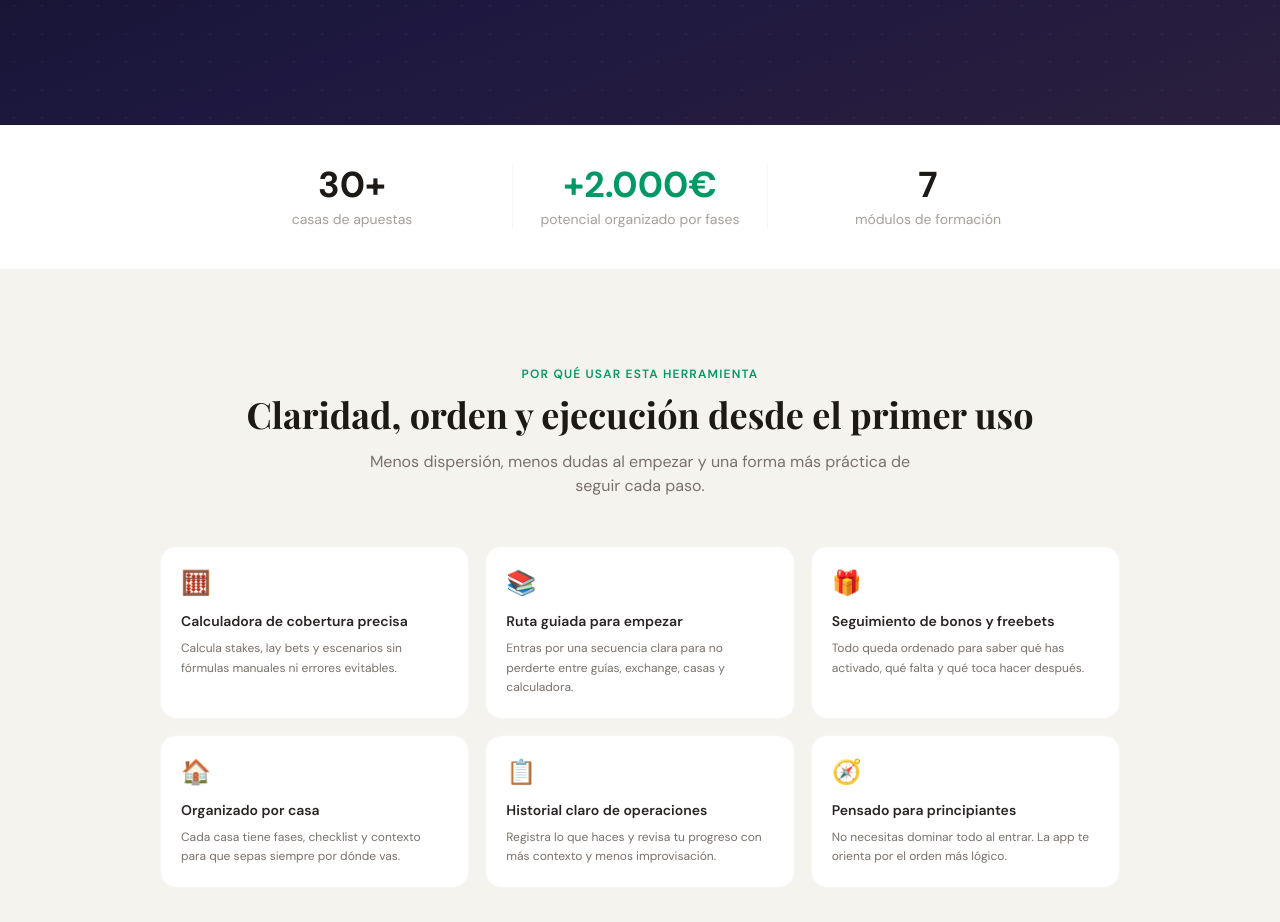
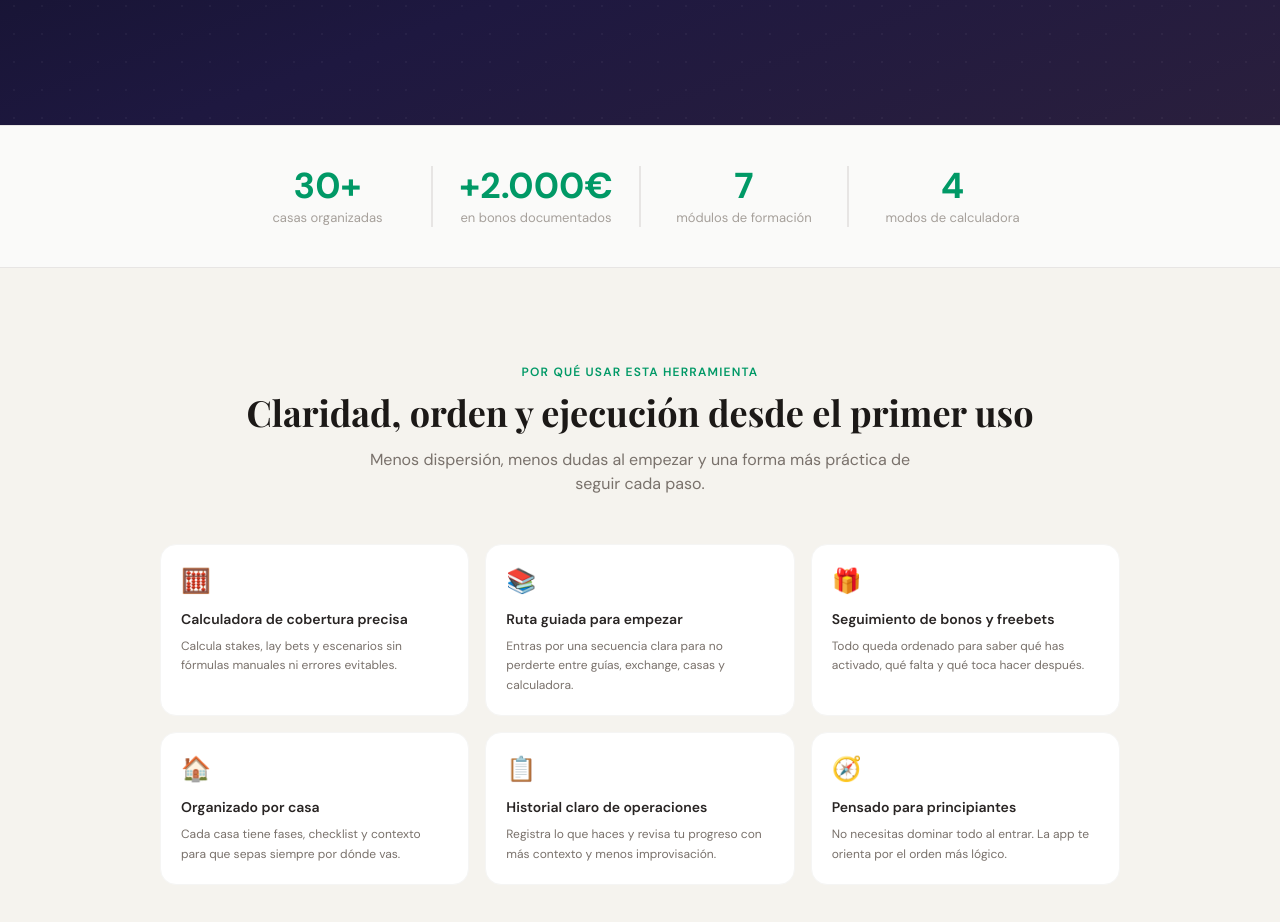
Before and after one commit to eloylt13/matched-betting-app, a Next.js app: page / in a window 1280 px wide. Shown: the part 820-1742 px from the top of the page. Built offline with nearby package versions, Linux system fonts and the light colour scheme; a web font is replaced by a local one.

Commit message:
feat: social proof metrics bar

```diff
--- a/app/page.tsx
+++ b/app/page.tsx
@@ -281,20 +281,24 @@ export default function LandingPage() {
         </div>
       </section>
 
-      <section className="bg-white border-b border-stone-100">
+      <section className="bg-stone-50 border-y border-stone-200">
         <div className="max-w-4xl mx-auto px-4 sm:px-6 lg:px-8 py-8 sm:py-10">
-          <div className="grid grid-cols-3 gap-4 sm:gap-8 text-center">
-            <div>
-              <p className="text-2xl sm:text-3xl lg:text-4xl font-bold text-stone-900">30+</p>
-              <p className="text-xs sm:text-sm text-stone-400 mt-1">casas de apuestas</p>
+          <div className="grid grid-cols-2 sm:grid-cols-4 text-center divide-y sm:divide-y-0 divide-x-0 sm:divide-x divide-stone-200">
+            <div className="py-4 sm:py-0 sm:px-6">
+              <p className="text-3xl sm:text-4xl font-bold text-emerald-600">30+</p>
+              <p className="text-[13px] text-stone-400 mt-1 leading-tight">casas organizadas</p>
             </div>
-            <div className="border-x border-stone-100">
-              <p className="text-2xl sm:text-3xl lg:text-4xl font-bold text-emerald-600">+2.000€</p>
-              <p className="text-xs sm:text-sm text-stone-400 mt-1">potencial organizado por fases</p>
+            <div className="py-4 sm:py-0 sm:px-6 border-l border-stone-200">
+              <p className="text-3xl sm:text-4xl font-bold text-emerald-600">+2.000€</p>
+              <p className="text-[13px] text-stone-400 mt-1 leading-tight">en bonos documentados</p>
             </div>
-            <div>
-              <p className="text-2xl sm:text-3xl lg:text-4xl font-bold text-stone-900">7</p>
-              <p className="text-xs sm:text-sm text-stone-400 mt-1">módulos de formación</p>
+            <div className="py-4 sm:py-0 sm:px-6 border-t sm:border-t-0 border-stone-200 sm:border-l">
+              <p className="text-3xl sm:text-4xl font-bold text-emerald-600">7</p>
+              <p className="text-[13px] text-stone-400 mt-1 leading-tight">módulos de formación</p>
+            </div>
+            <div className="py-4 sm:py-0 sm:px-6 border-t sm:border-t-0 border-l border-stone-200">
+              <p className="text-3xl sm:text-4xl font-bold text-emerald-600">4</p>
+              <p className="text-[13px] text-stone-400 mt-1 leading-tight">modos de calculadora</p>
             </div>
           </div>
         </div>
```
